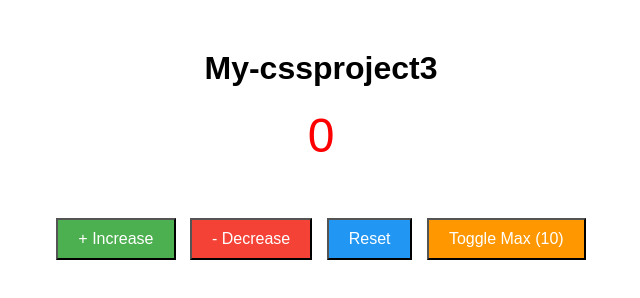
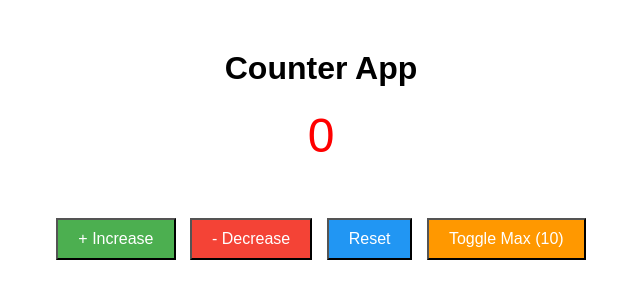
Before and after one commit to gabriel-ndibe/Personal-project_CounterApp, a plain HTML site: page index.html in a window 1280 px wide. Shown: the whole page, without its empty margins (319-959 px from the left). Drawn offline with Linux system fonts and the light colour scheme.

Commit message:
Update index.html

```diff
--- a/index.html
+++ b/index.html
@@ -7,7 +7,7 @@
     <link href="./styles.css" rel="stylesheet" />
 </head>
 <body>
-  <h1>My-cssproject3</h1>
+  <h1>Counter App</h1>
   <div id="counter">0</div>
   <div id="message"></div>
   <button id="increaseBtn">+ Increase</button>
```
